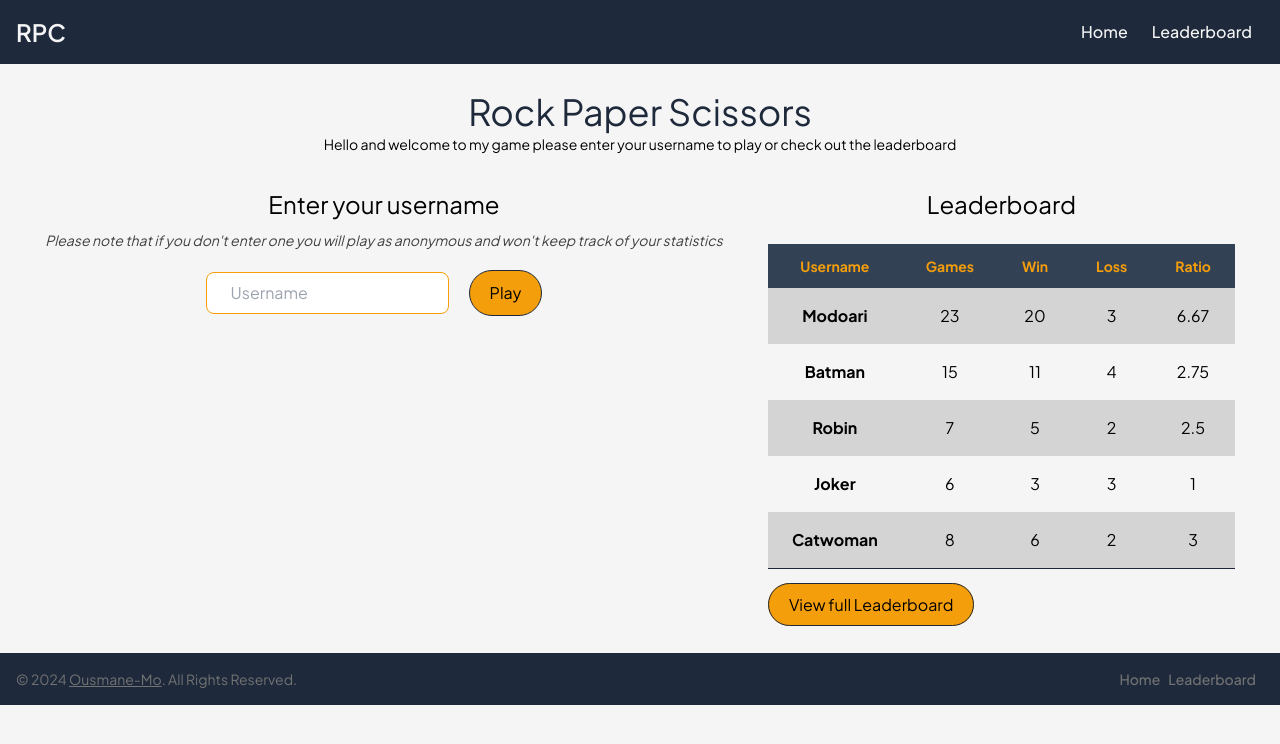
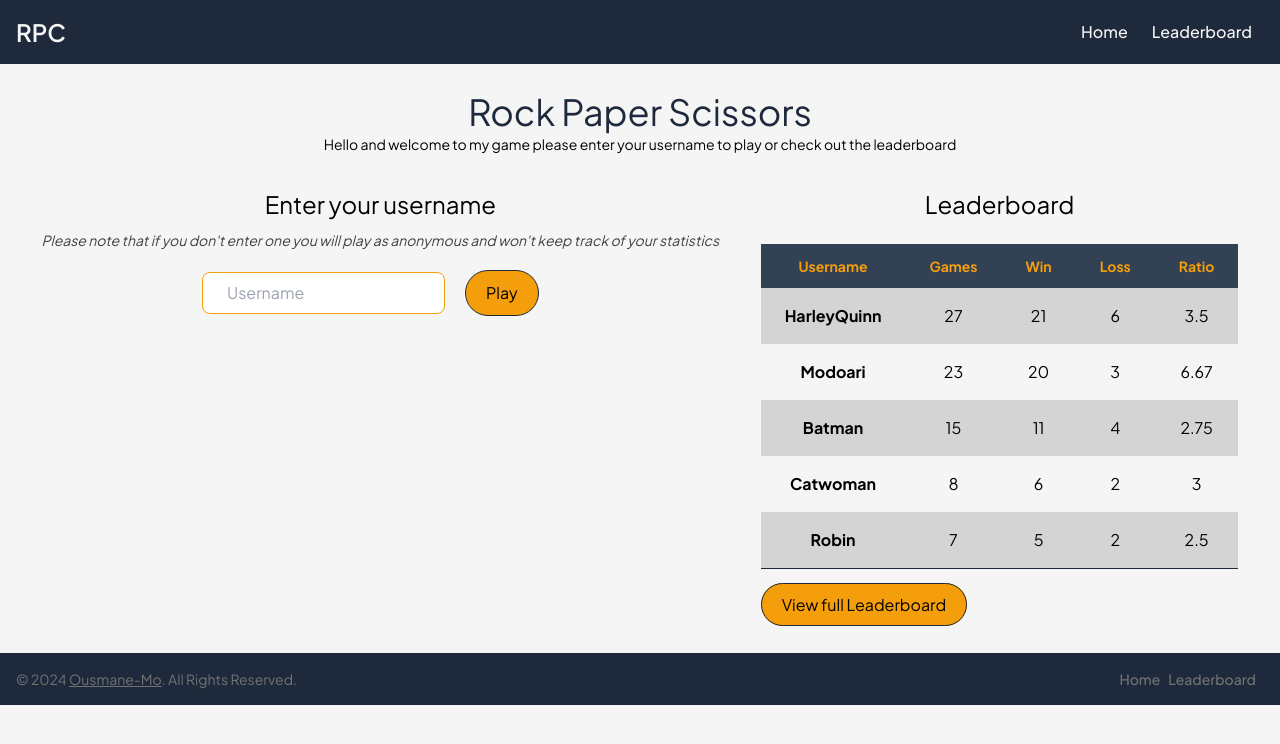
Before and after one commit to Ousmane-Mo/rock-paper-scissors, a Next.js app: page / in a window 1280 px wide. Shown: the top 744 px of the page. Built offline with nearby package versions, Linux system fonts and the light colour scheme; data requests are answered from the project's data file.

Commit message:
leaderboard updated

```diff
--- a/src/app/leaderboard/page.tsx
+++ b/src/app/leaderboard/page.tsx
@@ -20,6 +20,7 @@ const Leaderboard: React.FC = () => {
       setPlayers(sortedPlayers);
     });
   }, []);
+  const limitedPlayers = players.slice(0, 10);
 
   return(
 
@@ -29,7 +30,7 @@ const Leaderboard: React.FC = () => {
         <span className="text-sm text-black">Here lies the champions of this game</span>
       </div>
       <div className="flex justify-center">
-         <Table players={players} />
+         <Table players={limitedPlayers} />
       </div>
     </section>
   );
--- a/src/app/page.tsx
+++ b/src/app/page.tsx
@@ -20,11 +20,20 @@ export default function Home() {
 
 
     // useEffect to fetch players from the server when the component mounts
-  useEffect(() => {
-    fetch('http://localhost:4000/players')
-    .then(response => response.json())
-    .then(data => setPlayers(data)); // Update players state with fetched data
-  }, []);// Empty dependency array means this runs once on mount
+    useEffect(() => {
+      fetch('http://localhost:4000/players')
+      .then(response => response.json())
+      .then(data => {
+        const sortedPlayers = data.sort((a: Player, b: Player) => {
+          if (b.win != a.win) {
+            return b.win - a.win;
+          } else {
+            return b.games - a.games;
+          }
+        });
+        setPlayers(sortedPlayers);
+      });
+    }, []);
 
   const limitedPlayers = players.slice(0, 5);
 
```
